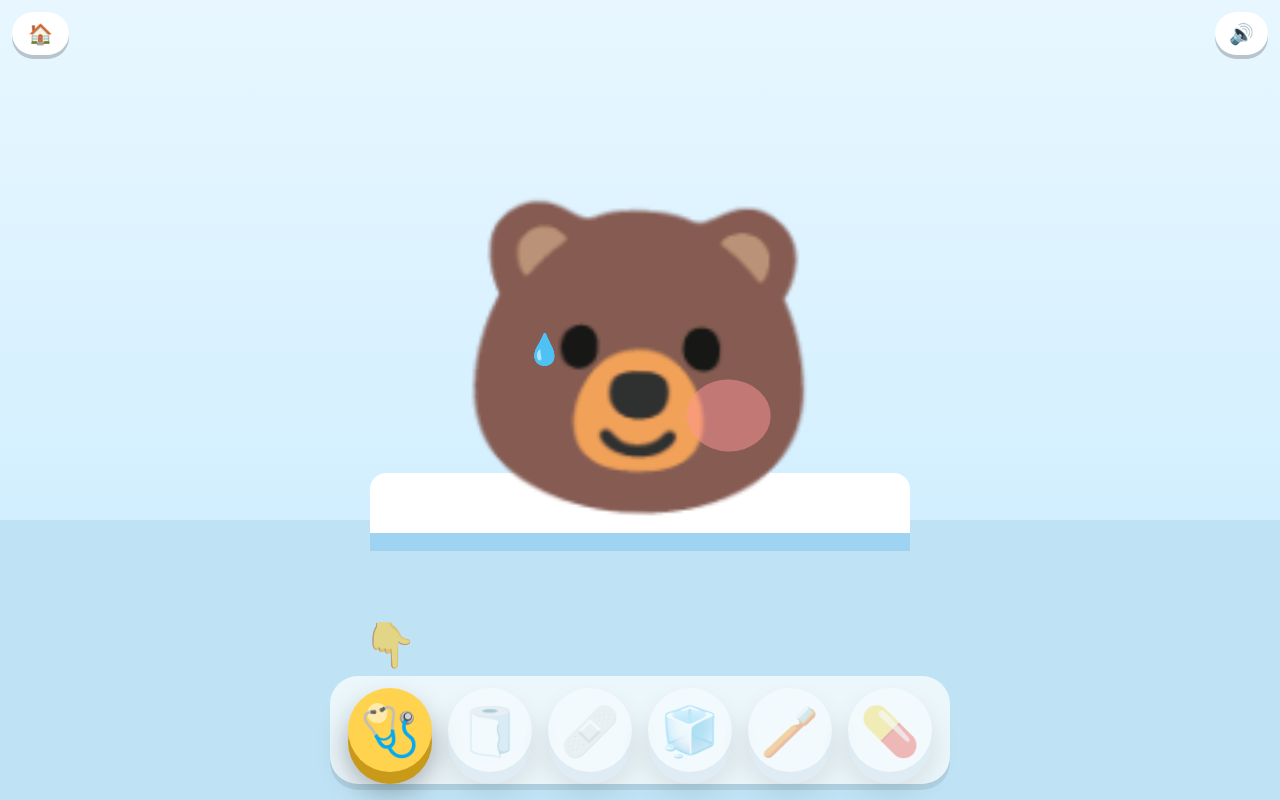
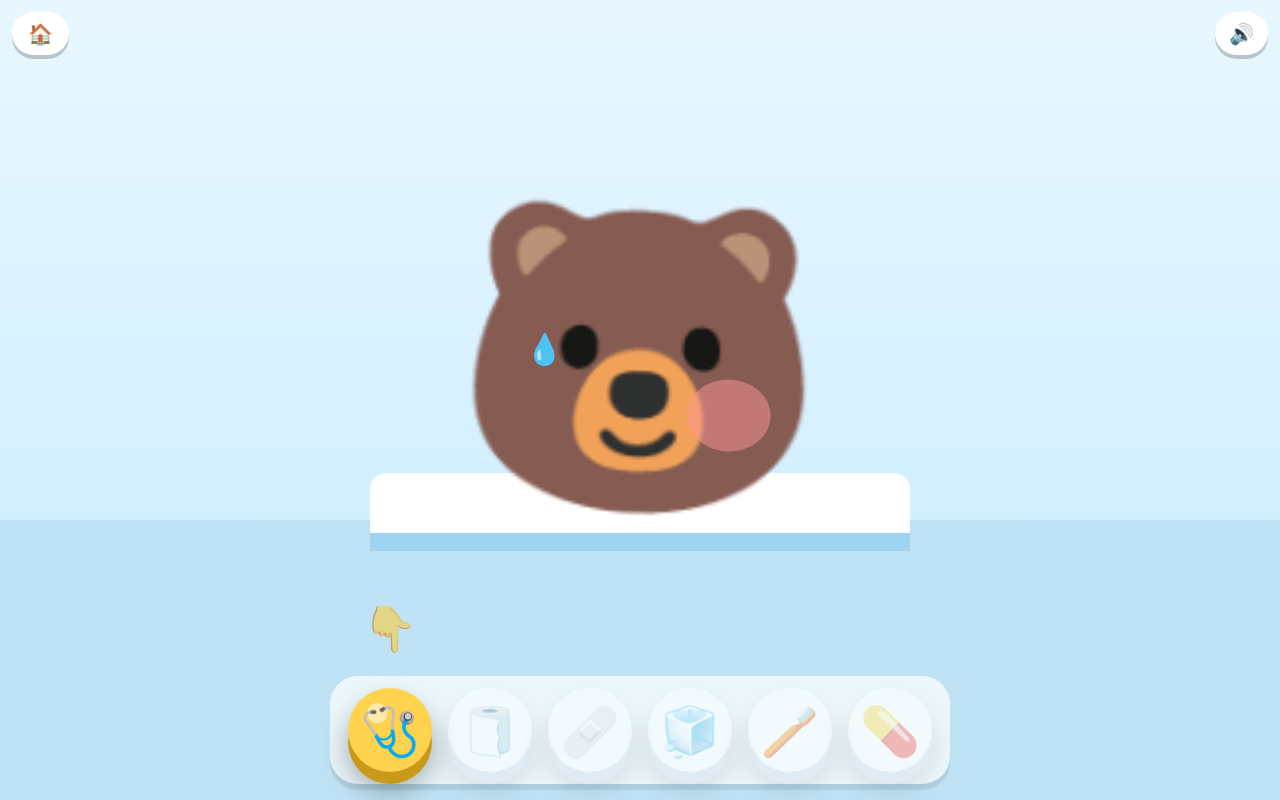
Before and after one commit to terutoto01-png/iroiro-button, a plain HTML site: page oisha.html in a window 1280 px wide. Drawn offline with Linux system fonts and the light colour scheme.

Commit message:
おいしゃさん: 最初の👇が道具の台にかからないように
Co-Authored-By: Claude Opus 5.5 <noreply@anthropic.com>

```diff
--- a/oisha.html
+++ b/oisha.html
@@ -118,7 +118,10 @@ let last = performance.now();
     drawEmoji(ctx, fly.e, 0, 0, s * (fly.k === 'kega' ? 0.32 : 0.38)); ctx.restore();
   }
   // ヒント: 🩺 を おしてね
-  if (state === 'wait') { const r = steth.getBoundingClientRect(); ctx.globalAlpha = 0.6 + 0.4 * Math.sin(t * 5); drawEmoji(ctx, '👇', r.left + r.width / 2, r.top - 34 - Math.abs(Math.sin(t * 3)) * 12, 44); ctx.globalAlpha = 1; }
+  if (state === 'wait') { // どうぐの だいに かからない たかさに だす
+    const r = steth.getBoundingClientRect(), top = document.getElementById('tools').getBoundingClientRect().top;
+    ctx.globalAlpha = 0.6 + 0.4 * Math.sin(t * 5); drawEmoji(ctx, '👇', r.left + r.width / 2, top - 38 - Math.abs(Math.sin(t * 3)) * 12, 44); ctx.globalAlpha = 1;
+  }
   for (const sp of sparks) { sp.x += sp.vx * dt; sp.y += sp.vy * dt; sp.vy += 300 * dt; sp.life -= dt; ctx.fillStyle = `hsla(${sp.hue}, 100%, 65%, ${Math.max(0, sp.life)})`; ctx.beginPath(); ctx.arc(sp.x, sp.y, 5, 0, 7); ctx.fill(); }
   sparks = sparks.filter(sp => sp.life > 0);
   requestAnimationFrame(loop);
```
